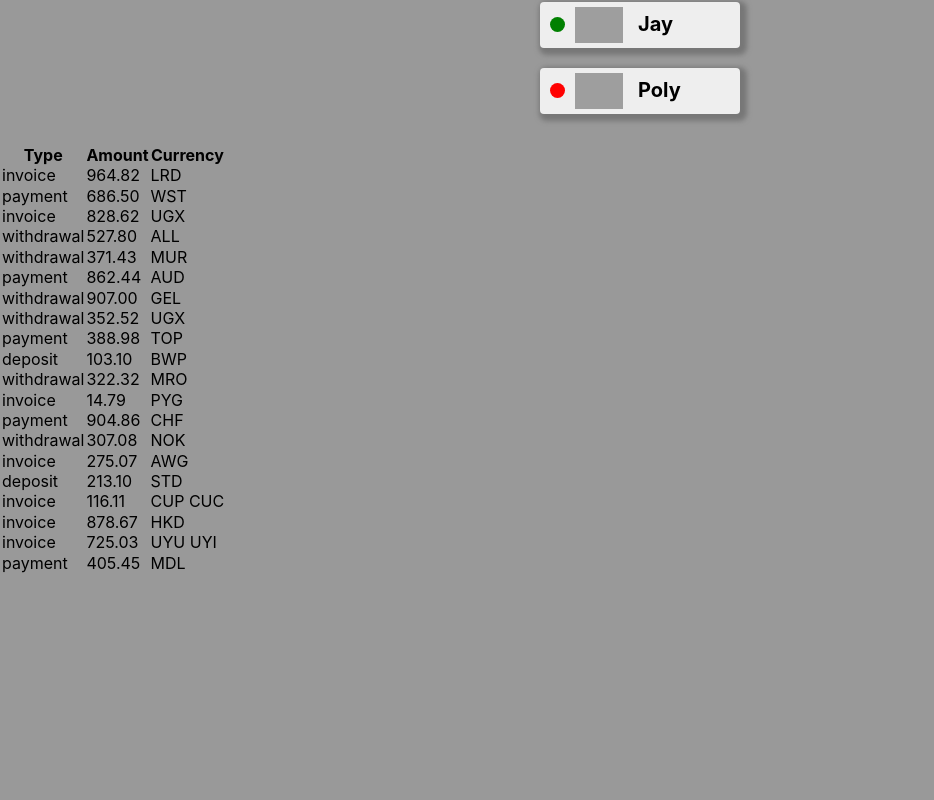
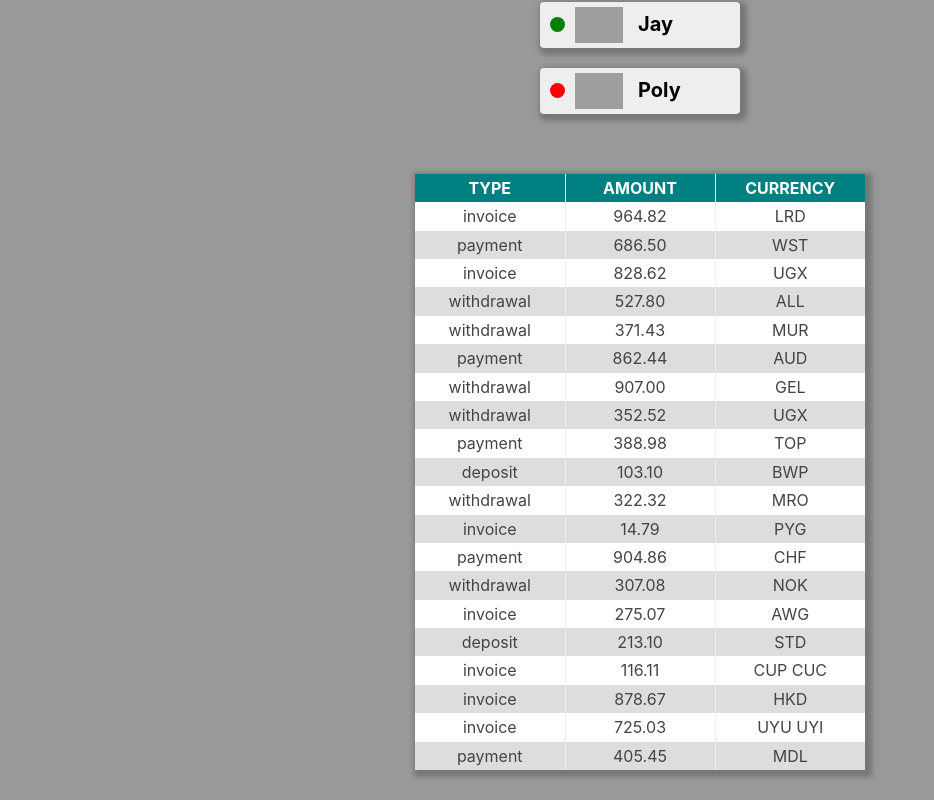
Before and after one commit to patronusv/goit-react-hw-01-components, a React (Create React App) app: page / in a window 1280 px wide. Shown: the part 909-1709 px from the top of the page, without its empty margins (0-934 px from the left). Before the commit the page ends 1483 px from the top, so only its background shows below. Built offline with nearby package versions, Linux system fonts and the light colour scheme; grey boxes are pictures that could not be loaded.

Commit message:
adds styles to TransactionHistory component

```diff
--- a/src/components/transactionHistory/TransactionHistory.js
+++ b/src/components/transactionHistory/TransactionHistory.js
@@ -1,8 +1,10 @@
 import React from 'react';
 import TransactionHistoryItem from './transactionHistoryItem/TransactionHistoryItem';
 import PropTypes from 'prop-types';
+import Wrapper from './styledTransactionHistory';
 const TransactionHistory = ({ transactions }) => {
   return (
+    <Wrapper>
       <table className="transaction-history">
         <thead>
           <tr>
@@ -17,6 +19,7 @@ const TransactionHistory = ({ transactions }) => {
           ))}
         </tbody>
       </table>
+    </Wrapper>
   );
 };
 
--- /dev/null
+++ b/src/components/transactionHistory/styledTransactionHistory.js
@@ -0,0 +1,38 @@
+import styled from 'styled-components';
+const Wrapper = styled.div`
+  padding: 30px 0;
+  .transaction-history {
+    margin: 0 auto;
+    border-collapse: collapse;
+    box-shadow: 3px 3px 5px 4px #777777;
+  }
+  .transaction-history thead {
+    background-color: teal;
+    color: white;
+  }
+  .transaction-history th {
+    padding: 5px 10px;
+    width: 150px;
+    text-align: center;
+    text-transform: uppercase;
+  }
+  .transaction-history th:not(:last-child) {
+    border-right: 1px solid #eeeeee;
+  }
+  .transaction-history tbody tr {
+    background-color: #ffffff;
+  }
+  .transaction-history tbody tr:nth-child(even) {
+    background-color: #dddddd;
+  }
+  .transaction-history td {
+    padding: 5px 10px;
+    width: 150px;
+    text-align: center;
+    color: #444444;
+  }
+  .transaction-history td:not(:last-child) {
+    border-right: 1px solid #eeeeee;
+  }
+`;
+export default Wrapper;
```
Lines whose indentation alone changed are shown as unchanged.
